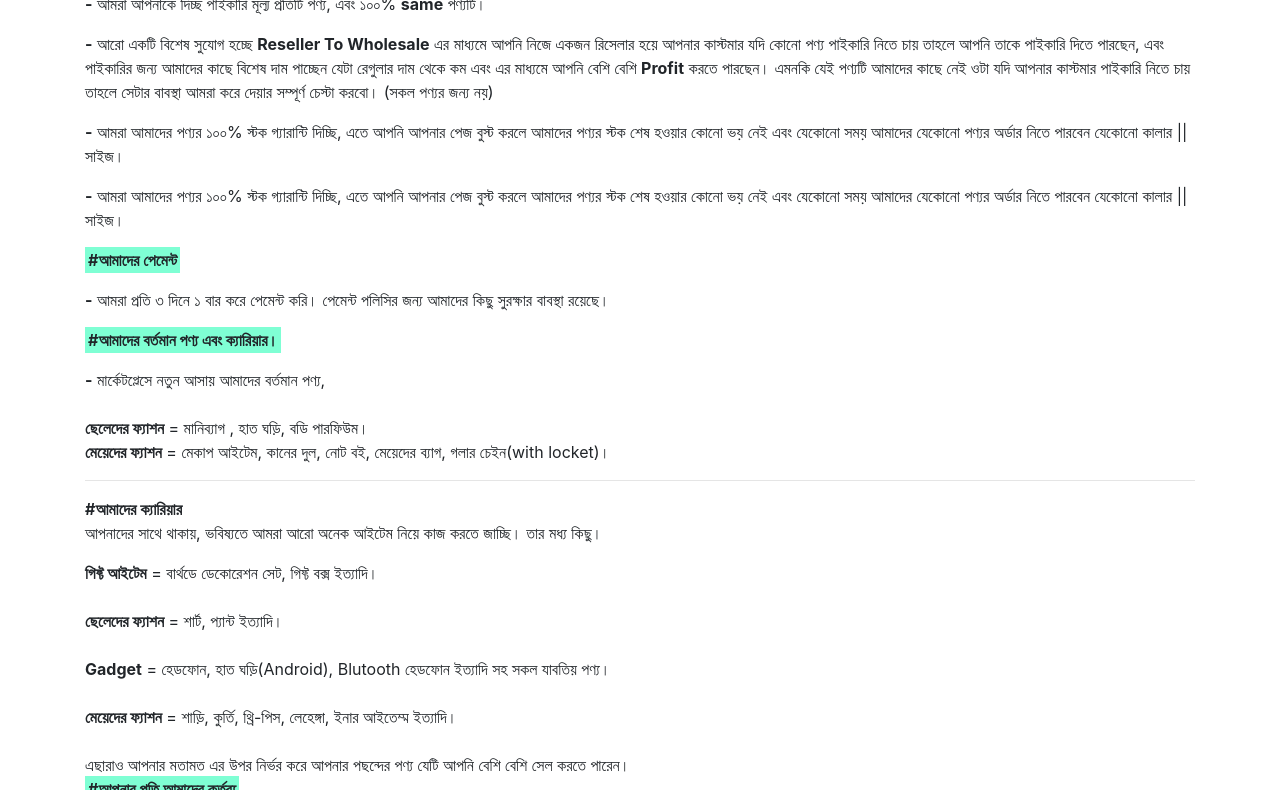
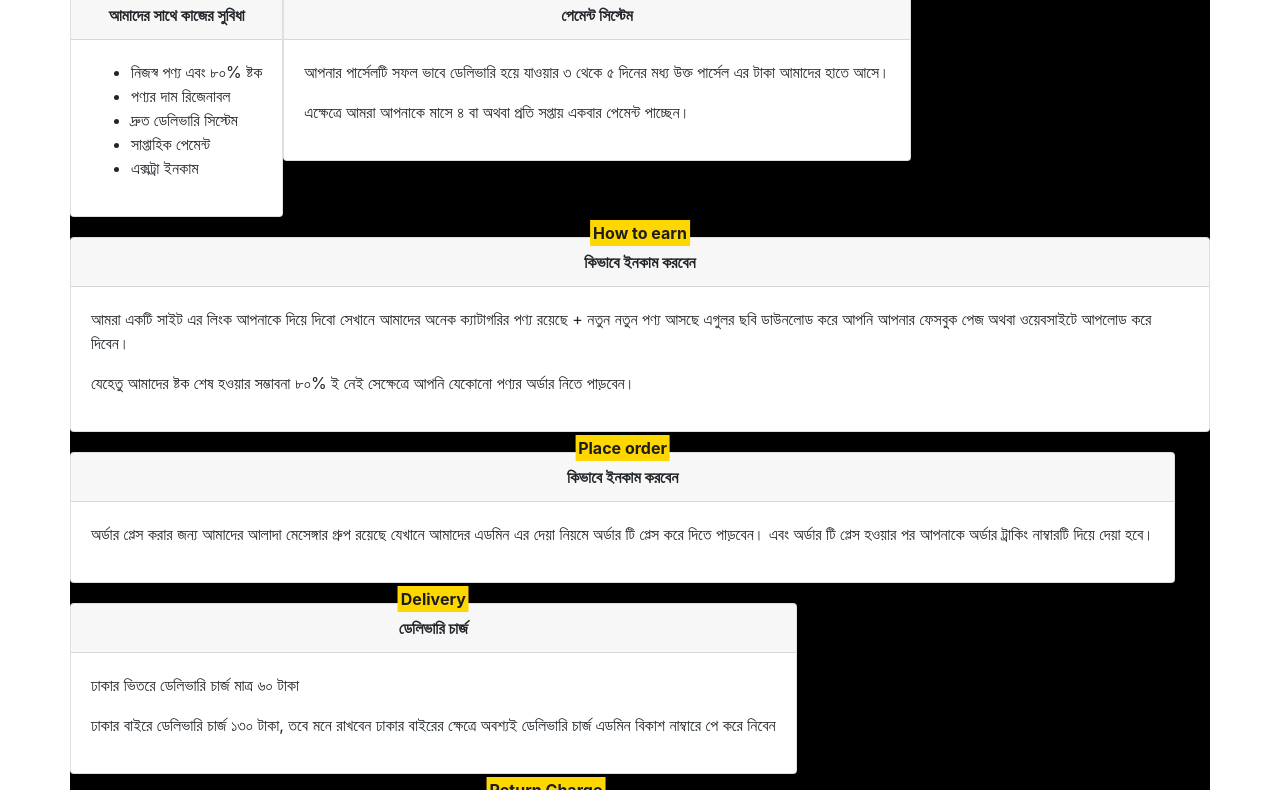
Before and after one commit to ahmedtasin1470/Reseller-Program, a plain HTML site: page index.html in a window 1280 px wide. Shown: the part 64-854 px from the top of the page. Drawn offline with nearby package versions, Linux system fonts and the light colour scheme.

Commit message:
Update index.html

```diff
--- a/index.html
+++ b/index.html
@@ -18,50 +18,136 @@
 <body>
 
     <style>
-    b.whay{
-    background: aquamarine;
-    padding: 3px;
+        .card{
+    position: relative;
+    margin-bottom: 20px;
+}
+.f9{
+    position: absolute;
+    background-color: gold;
+    color: rgb(30 29 27);
+    top: -18px;
+    padding: 1px 3px;
+    left: 50%;
+    transform: translateX(-50%);
+}
+.container{
+    background-color: black;
+}
+header {
+    background: gold;
+    height: 18px;
+    margin-bottom: -12px;
 }
     </style>
-    <div class="container mt-3">
 
-        <div class="main">
-            <b class="whay">#আমাদের সাথে কেন কাজ করবেন?</b>
-            <p class="mt-3"><b>-</b> আমরা আপনাকে দিচ্ছ পাইকারি মূল্য প্রতিটি পণ্য, এবং ১০০% <b>same</b> পণ্যটি।</p>
-            <p class="mt-2"><b>-</b> আরো একটি বিশেষ সুযোগ হচ্ছে <b>Reseller To Wholesale</b> এর মাধ্যমে আপনি নিজে একজন রিসেলার হয়ে আপনার কাস্টমার যদি কোনো পণ্য পাইকারি নিতে চায় তাহলে আপনি তাকে পাইকারি দিতে পারছেন, এবং পাইকারির জন্য আমাদের কাছে বিশেষ দাম পাচ্ছেন যেটা রেগুলার দাম থেকে কম এবং এর মাধ্যমে আপনি বেশি বেশি <b>Profit</b> করতে পারছেন।
-            এমনকি যেই পণ্যটি আমাদের কাছে নেই ওটা যদি আপনার কাস্টমার পাইকারি নিতে চায় তাহলে সেটার বাবস্থা আমরা করে দেয়ার সম্পূর্ণ চেস্টা করবো। (সকল পণ্যর জন্য নয়)</p>
-            <p class="mt-2"><b>-</b> আমরা আমাদের পণ্যর ১০০% স্টক গ্যারান্টি দিচ্ছি, এতে আপনি আপনার পেজ বুস্ট করলে আমাদের পণ্যর স্টক শেষ হওয়ার কোনো ভয় নেই এবং যেকোনো সময় আমাদের যেকোনো পণ্যর অর্ডার নিতে পারবেন যেকোনো কালার || সাইজ।</p>
-            <p class="mt-2"><b>-</b> আমরা আমাদের পণ্যর ১০০% স্টক গ্যারান্টি দিচ্ছি, এতে আপনি আপনার পেজ বুস্ট করলে আমাদের পণ্যর স্টক শেষ হওয়ার কোনো ভয় নেই এবং যেকোনো সময় আমাদের যেকোনো পণ্যর অর্ডার নিতে পারবেন যেকোনো কালার || সাইজ।</p>
-
-            <b class="whay">#আমাদের পেমেন্ট</b>
-            <p class="mt-3"><b>-</b> আমরা প্রতি ৩ দিনে ১ বার করে পেমেন্ট করি। পেমেন্ট পলিসির জন্য আমাদের কিছু সুরক্ষার বাবস্থা রয়েছে।</p>
-
-
-
-            <b class="whay">#আমাদের বর্তমান পণ্য এবং ক্যারিয়ার।</b>
-            <p class="mt-3"><b>-</b> মার্কেটপ্লেসে নতুন আসায় আমাদের বর্তমান পণ্য, <br> <br> <b>ছেলেদের ফ্যাশন</b> = মানিব্যাগ , হাত ঘড়ি, বডি পারফিউম।
-
-                <br><b>মেয়েদের ফ্যাশন</b> = মেকাপ আইটেম, কানের দুল, নোট বই, মেয়েদের ব্যাগ, গলার চেইন(with locket)।
-            </p>
-            <hr>
-            <b>#আমাদের ক্যারিয়ার</b>
-            <p>আপনাদের সাথে থাকায়, ভবিষ্যতে আমরা আরো অনেক আইটেম নিয়ে কাজ করতে জাচ্ছি। তার মধ্য কিছু।</p>
-
-            <b>গিফ্ট আইটেম</b> = বার্থডে ডেকোরেশন সেট, গিফ্ট বক্স ইত্যাদি।
-            <br><br>
-            <b>ছেলেদের ফ্যাশন</b> = শার্ট, প্যান্ট ইত্যাদি।
-            <br><br>
-            <b>Gadget</b> = হেডফোন, হাত ঘড়ি(Android), Blutooth হেডফোন ইত্যাদি সহ সকল যাবতিয় পণ্য।
-            <br><br>
-            <b>মেয়েদের ফ্যাশন</b> = শাড়ি, কুর্তি, থ্রি-পিস, লেহেঙ্গা, ইনার আইতেম্ম ইত্যাদি।
-
-            <br><br>
-            এছারাও আপনার মতামত এর উপর নির্ভর করে আপনার পছন্দের পণ্য যেটি আপনি বেশি বেশি সেল করতে পারেন।
-    <br/>
-            <b class="whay mt-3">#আপনার প্রতি আমাদের কর্তব্য</b>
-            <p>আমরা সর্বদাই আমাদের সেলারদের মতামত এর প্রাধান্য বেশি দিবো। এবং আপনার কাস্টমারকে যথা-সম্ভব খুশি রাখবো।</p>
+    <header class="text-center">
+        <h1>Our Policy</h1>
+    </header>
+    <div class="container">
+        <div class="row mt-5 box-area">
+            <div class="">
+                <div class="single-box">
+                    <div class="card">
+                        <div class="f9">
+                            <b>Advantage</b>
+                        </div>
+                        <div class="card-header text-center">
+                            <b>আমাদের সাথে কাজের সুবিধা</b>
+                        </div>
+                        <div class="card-body">
+                            <ul>
+                                <li>নিজস্ব পণ্য এবং ৮০% ষ্টক</li>
+                                <li>পণ্যর দাম রিজেনাবল</li>
+                                <li>দ্রুত ডেলিভারি সিস্টেম</li>
+                                <li>সাপ্তাহিক পেমেন্ট</li>
+                                <li>এক্সট্রা ইনকাম</li>
+                            </ul>
+                        </div>
+                    </div>
+                </div>
+            </div>
+            <div class="">
+                <div class="single-box">
+                    <div class="card">
+                        <div class="f9">
+                            <b>Payment</b>
+                        </div>
+                        <div class="card-header text-center">
+                            <b>পেমেন্ট সিস্টেম</b>
+                        </div>
+                        <div class="card-body">
+                            <p>আপনার পার্সেলটি সফল ভাবে ডেলিভারি হয়ে যাওয়ার ৩ থেকে ৫ দিনের মধ্য উক্ত পার্সেল এর টাকা আমাদের হাতে আসে।</p>
+                            <p>এক্ষেত্রে আমরা আপনাকে মাসে ৪ বা অথবা প্রতি সপ্তায় একবার পেমেন্ট পাচ্ছেন।</p>
+                        </div>
+                    </div>
+                </div>
+            </div>
+            <div class="">
+                <div class="single-box">
+                    <div class="card">
+                        <div class="f9">
+                            <b>How to earn</b>
+                        </div>
+                        <div class="card-header text-center">
+                            <b>কিভাবে ইনকাম করবেন</b>
+                        </div>
+                        <div class="card-body">
+                            <p>আমরা একটি সাইট এর লিংক আপনাকে দিয়ে দিবো সেখানে আমাদের অনেক ক্যাটাগরির পণ্য রয়েছে + নতুন নতুন পণ্য আসছে এগুলর ছবি ডাউনলোড করে আপনি আপনার ফেসবুক পেজ অথবা ওয়েবসাইটে আপলোড করে দিবেন।</p>
+                            <p>যেহেতু আমাদের ষ্টক শেষ হওয়ার সম্ভাবনা ৮০% ই নেই সেক্ষেত্রে আপনি যেকোনো পণ্যর অর্ডার নিতে পাড়বেন।</p>
+                        </div>
+                    </div>
+                </div>
+            </div>
+            <div class="">
+                <div class="single-box">
+                    <div class="card">
+                        <div class="f9">
+                            <b>Place order</b>
+                        </div>
+                        <div class="card-header text-center">
+                            <b>কিভাবে ইনকাম করবেন</b>
+                        </div>
+                        <div class="card-body">
+                            <p>অর্ডার প্লেস করার জন্য আমাদের আলাদা মেসেঙ্গার গ্রুপ রয়েছে যেখানে আমাদের এডমিন এর দেয়া নিয়মে অর্ডার টি প্লেস করে দিতে পাড়বেন। এবং অর্ডার টি প্লেস হওয়ার পর আপনাকে অর্ডার ট্রাকিং নাম্বারটি দিয়ে দেয়া হবে।</p>
+                        </div>
+                    </div>
+                </div>
+            </div>
+            <div class="">
+                <div class="single-box">
+                    <div class="card">
+                        <div class="f9">
+                            <b>Delivery</b>
+                        </div>
+                        <div class="card-header text-center">
+                            <b>ডেলিভারি চার্জ</b>
+                        </div>
+                        <div class="card-body">
+                            <p>ঢাকার ভিতরে ডেলিভারি চার্জ মাত্র ৬০ টাকা</p>
+                            <p>ঢাকার বাইরে ডেলিভারি চার্জ ১৩০ টাকা, তবে মনে রাখবেন ঢাকার বাইরের ক্ষেত্রে অবশ্যই ডেলিভারি চার্জ এডমিন বিকাশ নাম্বারে পে করে নিবেন</p>
+                        </div>
+                    </div>
+                </div>
+            </div>
+            <div class="">
+                <div class="single-box">
+                    <div class="card">
+                        <div class="f9">
+                            <b>Return Charge</b>
+                        </div>
+                        <div class="card-header text-center">
+                            <b>রিটার্ন পণ্য চার্জ কে বহন করবে?</b>
+                        </div>
+                        <div class="card-body">
+                            <p>রিটার্ন আসা পণ্যটি যদি আমাদের ভুলের কারনে যেমন, কাস্টমার অর্ডার করেছে একটি আমরা দিয়েছি অন্য টি। অথবা সাইজ এর সমস্যা ইত্যাদি সমস্যা হয়ে থাকলে সেটা এডমিন বহন করবে।</p>
+                            <p>এছারা অন্য কোন কারনে পণ্যটি ফেরত আসলে সম্পূর্ণ চার্জ টি আপনার থেকে নেয়া হবে। এক্ষেত্রে রিটার্ন চার্জ, <b>ঢাকা = 70 টাকা</b> <b>ঢাকার বাইরে ডেলিভারি চার্জ + ৫০% মাণে ১৯৫ টাকা।</b> </p>
+                            <p>এক্ষেত্রে সর্বদা ঢাকার বাইরে ডেলিভারি চার্জ অগ্রিম নিয়ে নিবেন।</p>
+                        </div>
+                    </div>
+                </div>
+            </div>
         </div>
-
     </div>
     <script src="js/jquery-3.6.0.js"></script>
 </body>
```
